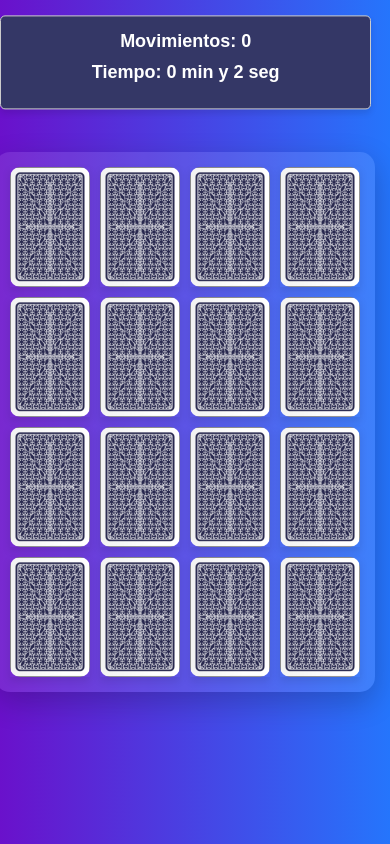
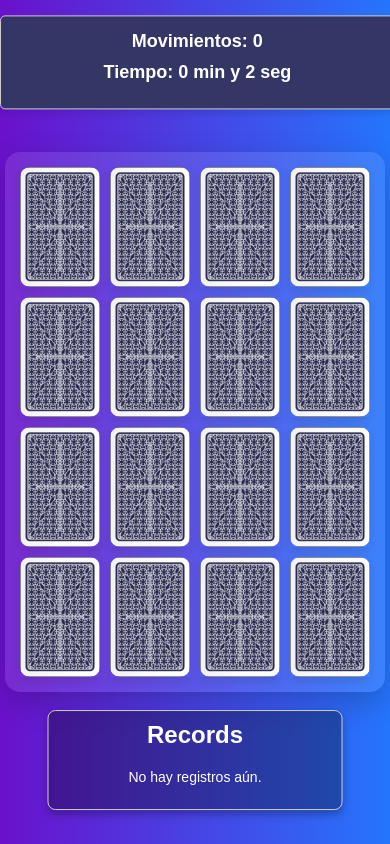
Before and after one commit to Blayneraptor/MemoryCards, a React (Create React App) app: page / in a window 390 px wide. Both pictures are taken after a click on the button "Empezar". Built offline with nearby package versions, Linux system fonts and the light colour scheme.

Commit message:
Añadiendo modo responsive mejorado

```diff
--- a/src/App.css
+++ b/src/App.css
@@ -211,9 +211,7 @@ h3 {
 
 /* En móviles (pantallas de hasta 768px), los records estarán ocultos inicialmente */
 @media (max-width: 768px) {
-  .records-container {
-    display: none; /* Los records no se verán inicialmente */
-  }
+
 
   /* Ajustar el tamaño de las cartas y otros elementos para móviles */
   .card-grid {
@@ -228,7 +226,7 @@ h3 {
 
   .game-container {
 
-  margin:0 20px 0 0px;
+  margin:0 0 0 0px;
     padding: 15px;
   }
 
@@ -238,7 +236,7 @@ h3 {
     top: 100px; /* Aseguramos que esté en la parte superior */
     left: 0%;
     right: 0%;
-    width: 87%;
+    width: 93%;
     margin-top: 0; /* Eliminar margen adicional */
   }
 
@@ -254,23 +252,33 @@ h3 {
   }
 
   /* Ajustar la visibilidad y la animación para mostrar los records */
-  .records-container.show {
+  .records-container {
     display: block; /* Mostrar cuando el juego termine */
     position: fixed;
-    top: 50%; /* Centrar en la pantalla */
-    left: 47%;
+    top: 90%; /* Centrar en la pantalla */
+    left: 50%;
     transform: translate(-50%, -50%);
-    width: 90%;
-    background-color: rgba(0, 0, 0, 0.7);
-    padding: 20px;
-    border-radius: 10px;
+    width: 70%; /* Disminuir el ancho para que sea más pequeño */
+    background-color: rgba(0, 0, 0, 0.3);
+    padding: 10px; /* Reducir el padding para más compacidad */
+    border-radius: 8px; /* Redondear menos los bordes */
     color: white;
-    box-shadow: 0 4px 12px rgba(0, 0, 0, 0.3);
+    box-shadow: 0 4px 8px rgba(0, 0, 0, 0.3); /* Menos sombra */
+    font-size: 14px; /* Reducir el tamaño de la fuente */
+    text-align: center;
+
+
+  }
+
+  .records-container h2 {
+    text-align: center;
+    font-size: 1.5rem;
+    margin-top: 0px; /* Reducir el margen superior */
   }
 
   /* Reducir el tamaño del texto en dispositivos pequeños */
   .intro-screen h1 {
-    font-size: 28px;
+    font-size: 38px;
   }
 
   .start-button {
--- a/src/App.jsx
+++ b/src/App.jsx
@@ -114,14 +114,6 @@ const App = () => {
     0
   );
 
-  const [gameFinished, setGameFinished] = useState(false);
-
-// Lógica para cuando el juego termina
-useEffect(() => {
-  if (matchedCards.length === cards.length && cards.length > 0) {
-    setGameFinished(true); // Marcar el juego como terminado
-  }
-}, [matchedCards, cards]);
 
   return (
     <div className="app-container">
@@ -155,18 +147,26 @@ return (
         )}
       </div>
 
-    {/* Mostrar los records solo cuando el juego haya terminado */}
-    <div className={`records-container ${gameFinished ? 'show' : ''}`}>
+      {/* Muestra los registros solo si el juego ha comenzado */}
+      {!isIntroVisible && (
+        <div className="records-container">
           <h2>Records</h2>
           <ul>
             {lastScores.map((score, index) => (
-          <li key={index}>
+              <li
+                key={index}
+                style={{
+                  color: index === bestScoreIndex ? "#ffbf00" : "#fff", // Resalta el mejor puntaje
+                  fontWeight: index === bestScoreIndex ? "bold" : "normal",
+                }}
+              >
                 <strong>{index + 1}:</strong> Movimientos: {score.moves}, Tiempo: {formatTime(score.time)}
               </li>
             ))}
             {lastScores.length === 0 && <p>No hay registros aún.</p>}
           </ul>
         </div>
+      )}
     </div>
   );
 };
```
Lines whose indentation alone changed are shown as unchanged.
